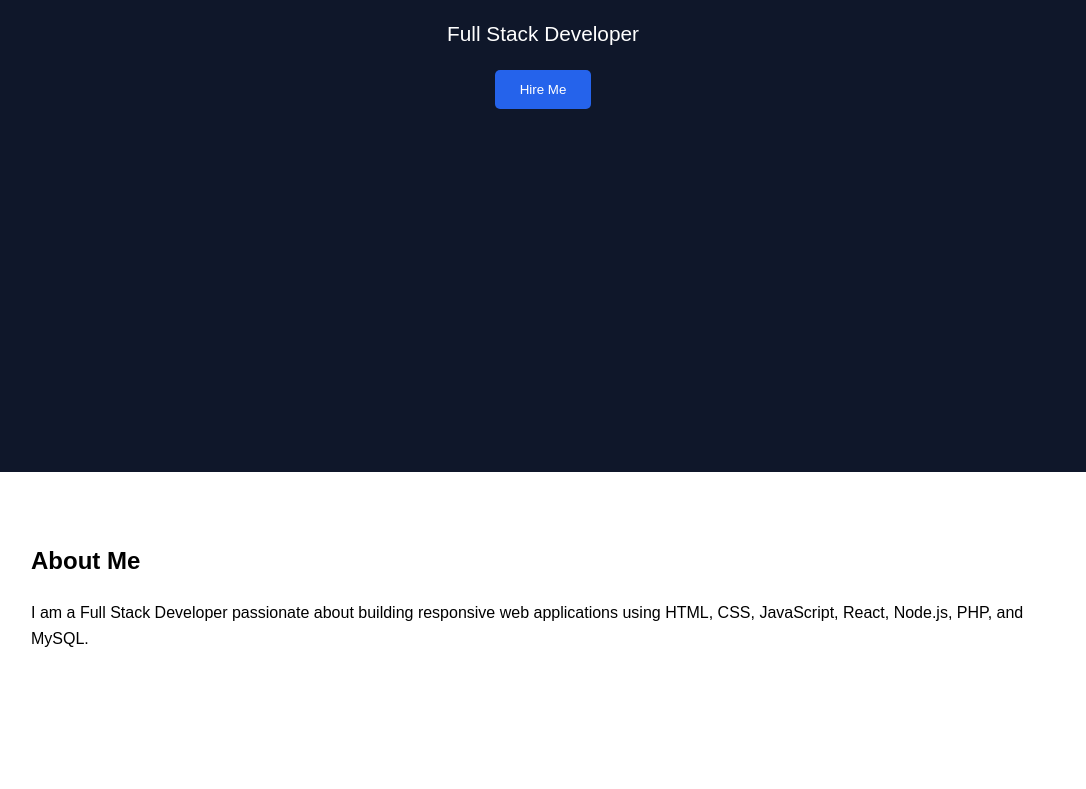
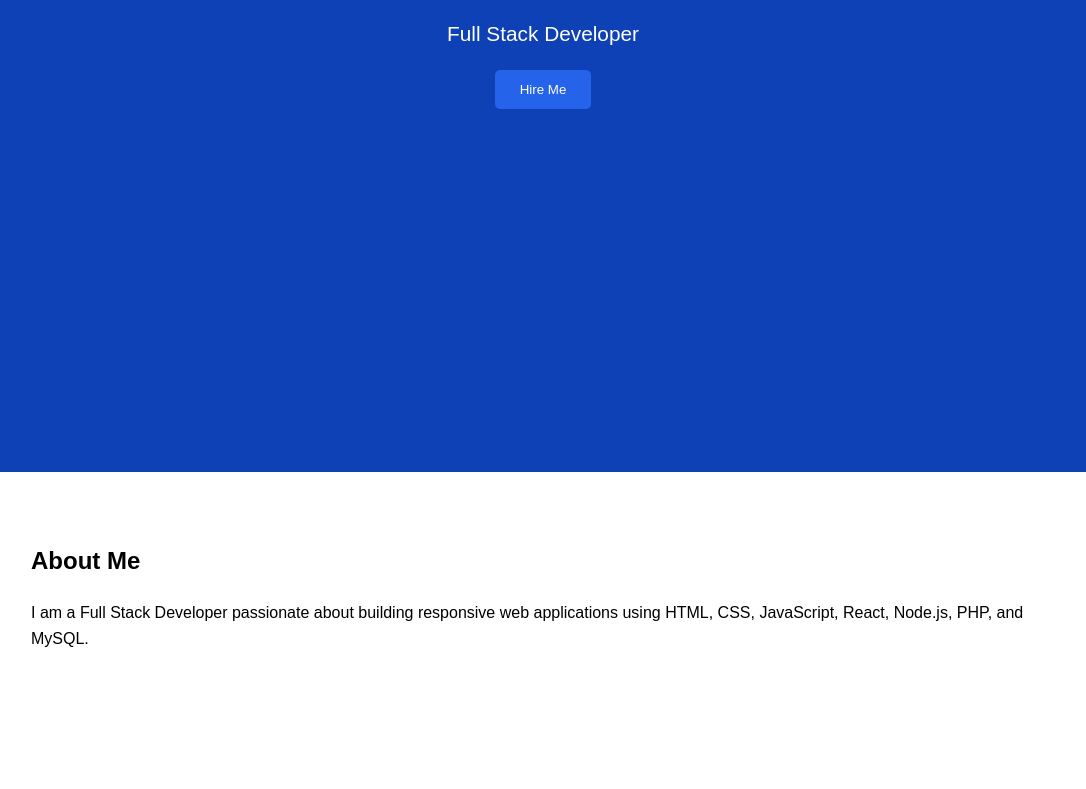
Before and after one commit to BhargaviKunta/Portfolio, a plain HTML site: page index.html in a window 1280 px wide. Shown: the part 328-1117 px from the top of the page, without its empty margins (97-1183 px from the left). Drawn offline with Linux system fonts and the light colour scheme.

Commit message:
css updated

```diff
--- a/style.css
+++ b/style.css
@@ -10,7 +10,7 @@ body{
 }
 
 header{
-    background:#0f172a;
+    background:#0f41b6;
     color:white;
     min-height:100vh;
 }
```
